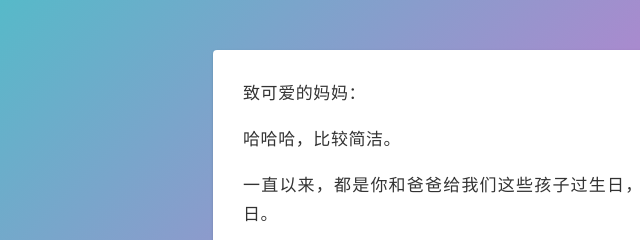
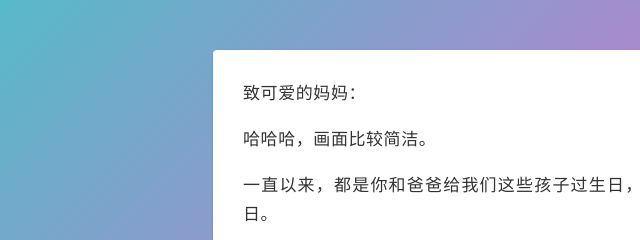
Before and after one commit to hellohehai/re, a plain HTML site: page index.html in a window 1280 px wide. Shown: the top 240 px of the page, 97-737 px from the left. Drawn offline with Linux system fonts and the light colour scheme.

Commit message:
Update index.html

```diff
--- a/index.html
+++ b/index.html
@@ -46,7 +46,7 @@
   <body>
     <div class="box">
       <div>致可爱的妈妈：</div>
-      <p>哈哈哈，比较简洁。</p>
+      <p>哈哈哈，画面比较简洁。</p>
       <p>
         一直以来，都是你和爸爸给我们这些孩子过生日，可你们并不在意自己的生日。
       </p>
```
